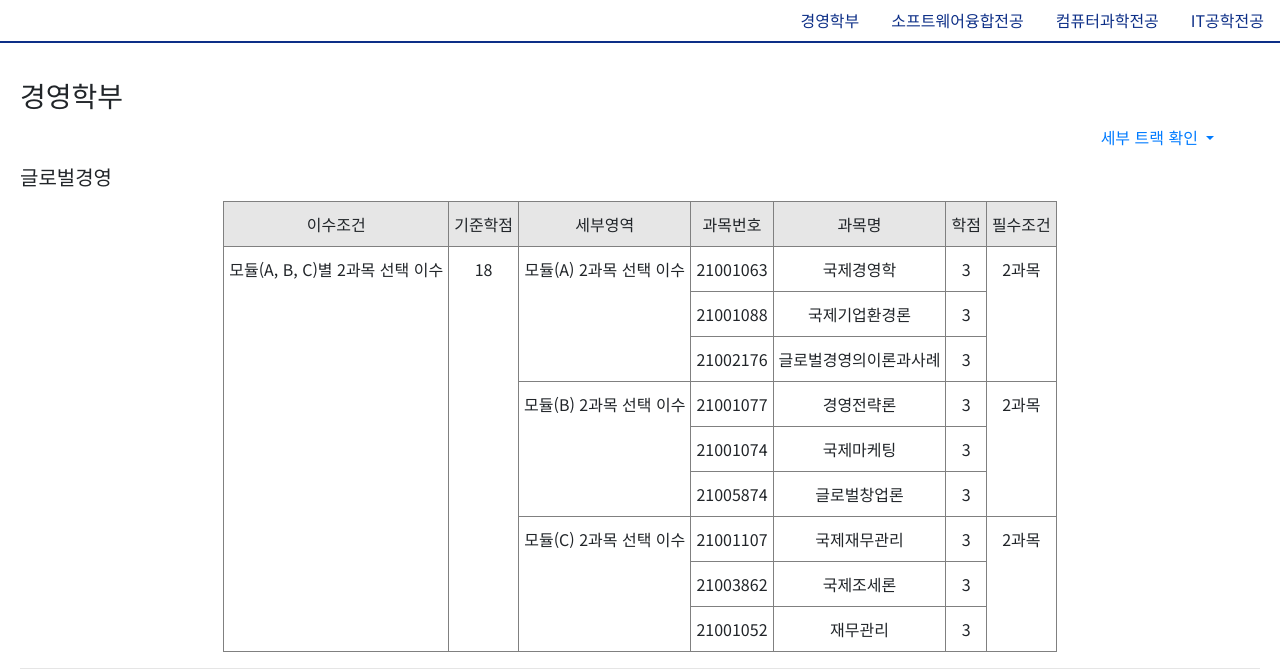
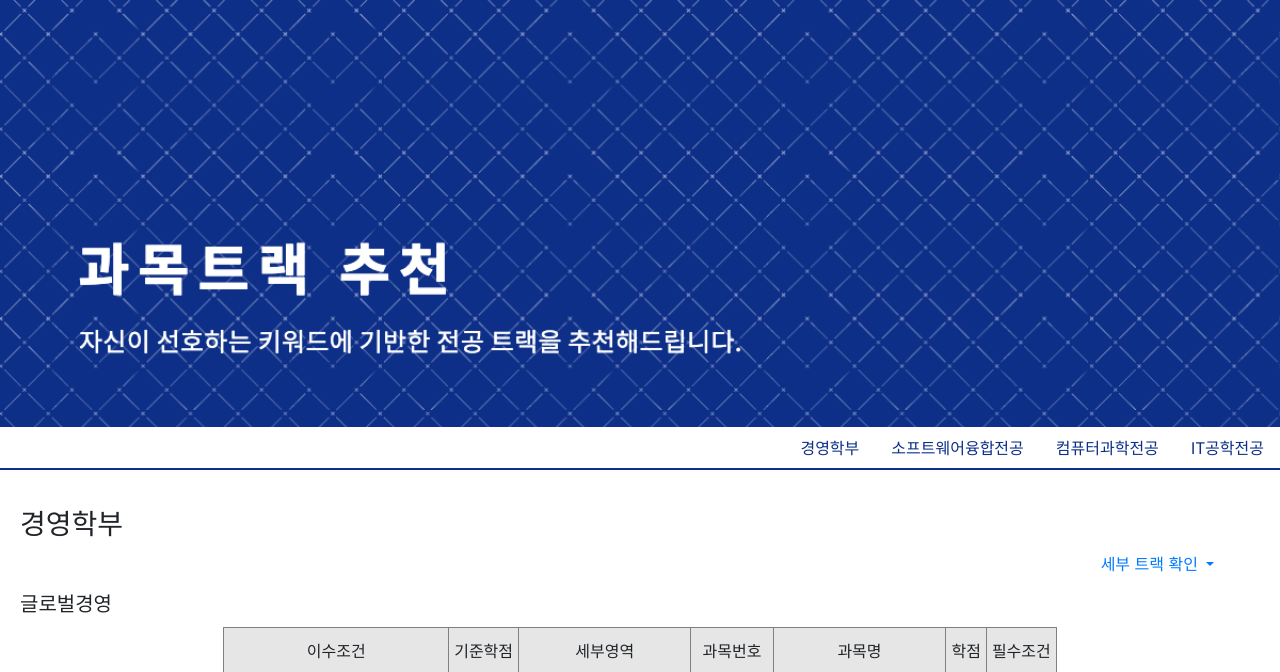
Before and after one commit to 1010Min/-chili-sauce, a Flask app: page /major-track in a window 1280 px wide. Shown: the part 112-784 px from the top of the page. Run offline with Flask 2, Linux system fonts and the light colour scheme; some libraries are stand-ins or nearby versions.

Commit message:
UPDATE:majortrack.html-헤더 이미지 추가

```diff
--- a/templates/majortrack.html
+++ b/templates/majortrack.html
@@ -68,6 +68,8 @@
             </ul>
         </div>
     </nav>
+    <img id="main" src="{{ url_for('static', filename='major_track.png') }}" class="img-fluid" alt="Responsive image"
+    style="width: 100%">
 
     <ul class="nav justify-content-end nav-pills mb-3" id="pills-tab" role="tablist">
         <li class="nav-item">
```
